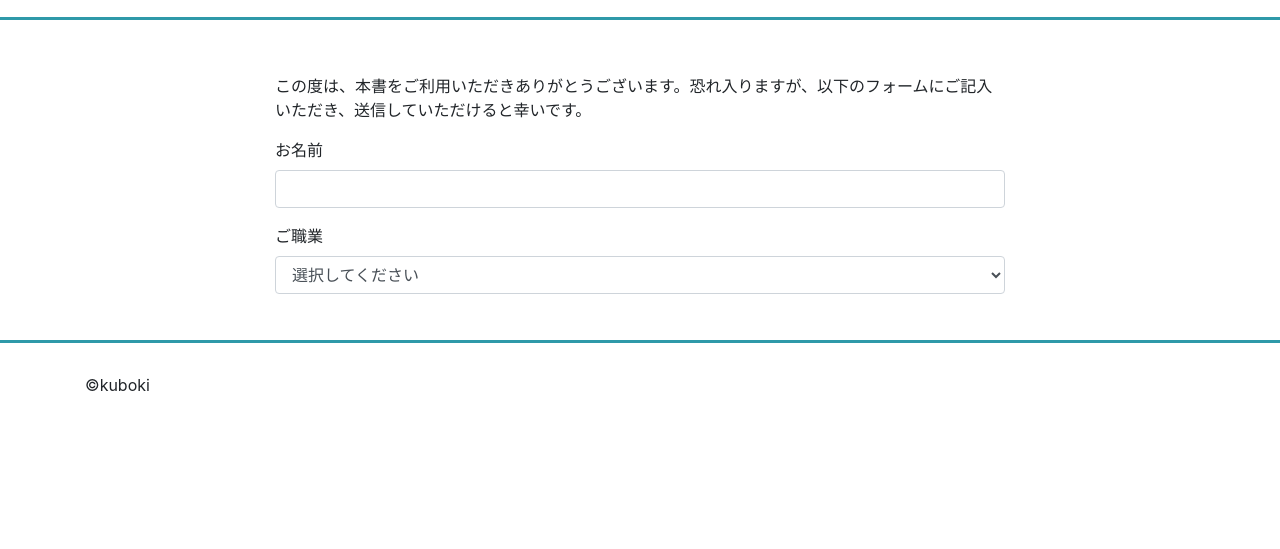
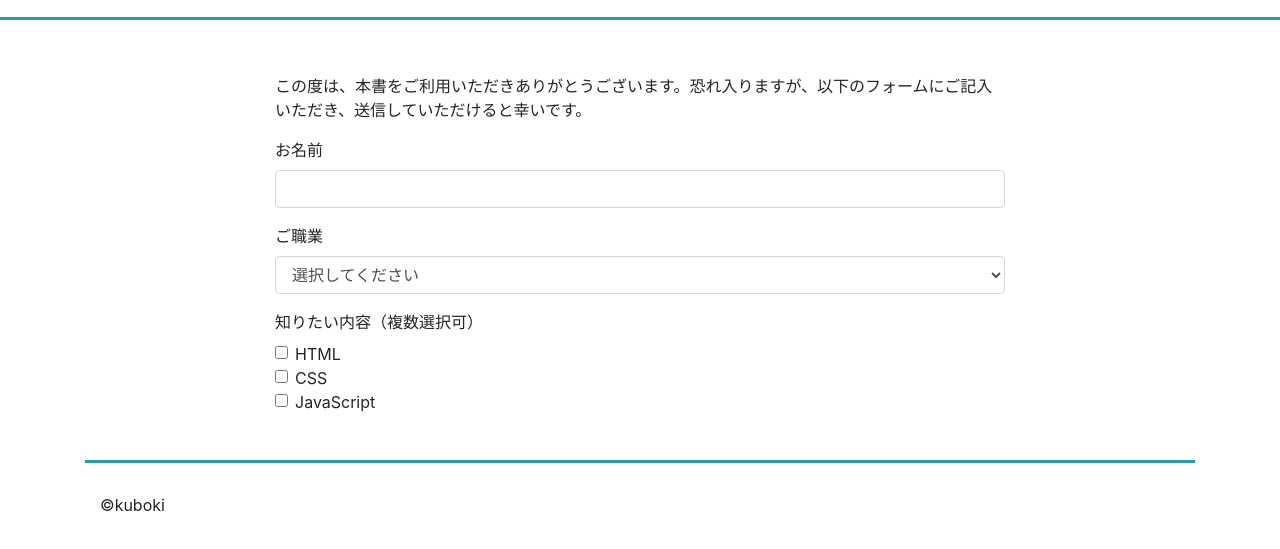
Before and after one commit to naonao-aaa/front_practice3, a plain HTML site: page index.html in a window 1280 px wide. Shown: the part 73-622 px from the top of the page. Drawn offline with nearby package versions, Linux system fonts and the light colour scheme.

Commit message:
チェックボックス作成

```diff
--- a/index.html
+++ b/index.html
@@ -42,6 +42,20 @@
                     <option value="その他">その他</option>
                 </select>
             </div>
+            <div class="form-group">
+                <label>知りたい内容（複数選択可）</label>
+                <div class="form-check">
+                    <input type="checkbox" name="q1" id="q1_1" value="html" class="form-check-input">
+                    <label for="q1_1" class="form-check-label">HTML</label>
+                </div>
+                <div class="form-check">
+                    <input type="checkbox" name="q1" id="q1_2" value="css" class="form-check-input">
+                    <label for="q1_2" class="form-check-label">CSS</label>
+                </div>
+                <div class="form-check">
+                    <input type="checkbox" name="q1" id="q1_3" value="javascript" class="form-check-input">
+                    <label for="q1_3" class="form-check-label">JavaScript</label>
+                </div>
         </div>
     </form>
     </div>
```
